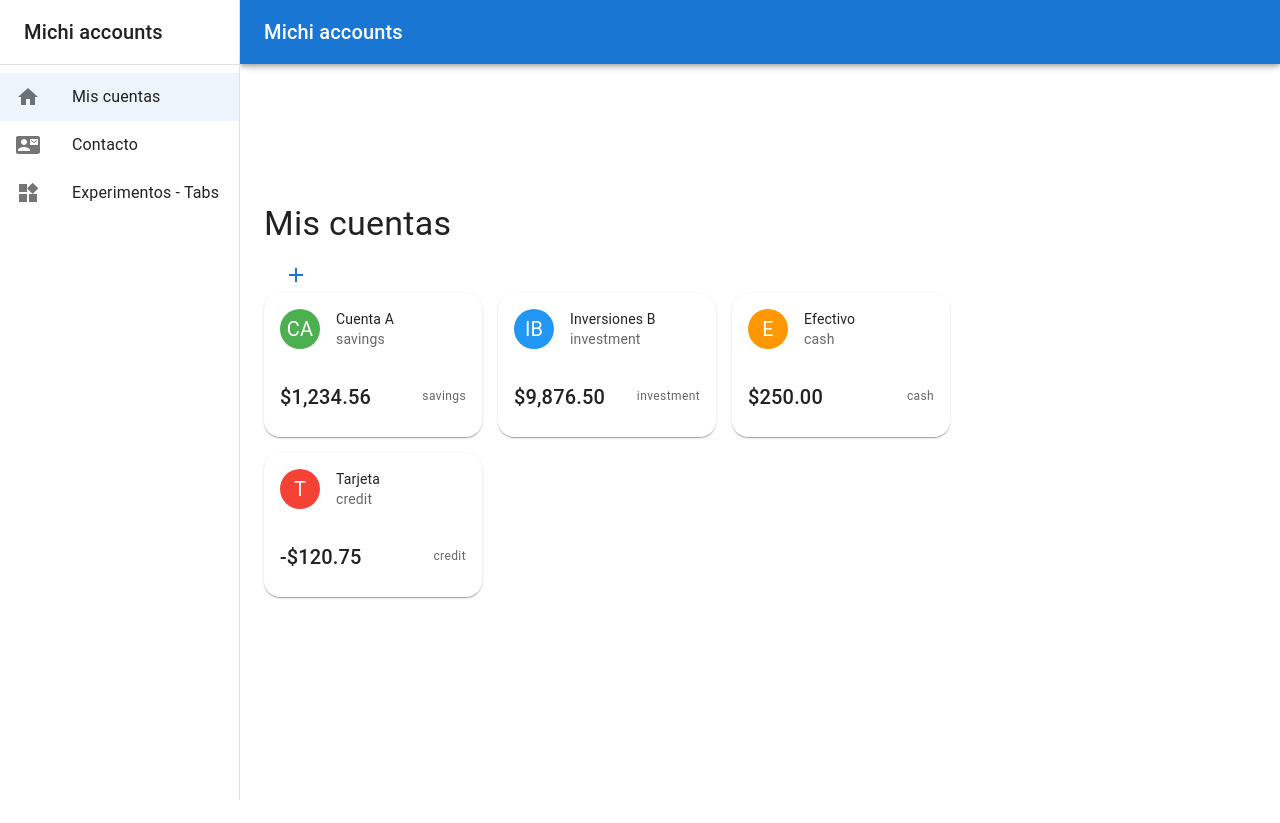
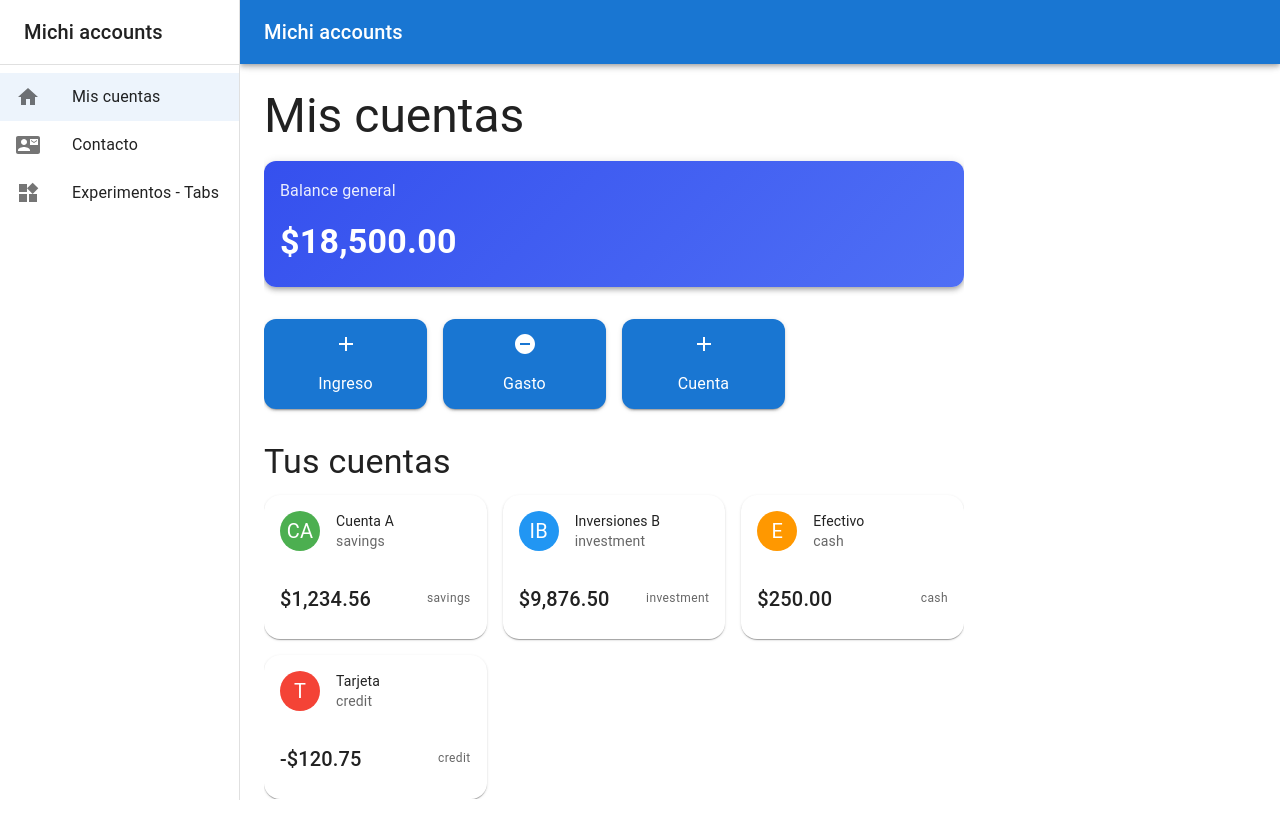
Before and after one commit to FerLaw1307/react-fer, a React (Vite) app: page / in a window 1280 px wide. Before the commit the page ends 800 px from the top, so only its background shows below. Built offline with nearby package versions, Linux system fonts and the light colour scheme.

Commit message:
layout for home page, general balance section, main actions, my accounts

```diff
--- a/src/components/Layout.tsx
+++ b/src/components/Layout.tsx
@@ -106,9 +106,11 @@ export default function Layout() {
         </Drawer>
       </Box>
 
-      <Box component="main" sx={{ flexGrow: 1, p: 3 }}>
-        {/* <Toolbar /> */}
-        <Outlet />
+      <Box component="main" sx={{ flexGrow: 1, p: 3, display: "flex", flexDirection: "column", minHeight: "100vh" }}>
+        <Toolbar /> {/* Espaciador para el AppBar fijo */}
+        <Box sx={{ flexGrow: 1, overflowY: "auto" }}>
+          <Outlet />
+        </Box>
       </Box>
     </Box>
   );
--- a/src/pages/Home/Home.tsx
+++ b/src/pages/Home/Home.tsx
@@ -5,9 +5,10 @@ import CircularProgress from "@mui/material/CircularProgress";
 import Alert from "@mui/material/Alert";
 import AccountCard from "../../components/account/account-card";
 import { useAccounts } from "../../hooks/useAccounts";
-import { Button, Menu, MenuItem } from "@mui/material";
+import { Button, Card, CardContent, Icon, Menu, MenuItem } from "@mui/material";
 import AddIcon from "@mui/icons-material/Add";
 import React from "react";
+import { RemoveCircle } from "@mui/icons-material";
 
 export default function Home() {
   // const listAccount = [new AccountViewModel()];
@@ -21,37 +22,76 @@ export default function Home() {
   const handleClose = () => {
     setAnchorEl(null);
   };
+  const balance: number = 18500;
+  const buttons = [
+    { label: "Ingreso", icon: <AddIcon /> },
+    { label: "Gasto", icon: <RemoveCircle /> },
+    { label: "Cuenta", icon: <AddIcon /> },
+  ];
   return (
     <Box>
-      <Typography variant="h4" gutterBottom>
+      <Typography variant="h3" gutterBottom>
         Mis cuentas
       </Typography>
-      <Button
-        id="basic-button"
-        aria-controls={open ? 'basic-menu' : undefined}
-        aria-haspopup="true"
-        aria-expanded={open ? 'true' : undefined}
-        onClick={handleClick}
-      >
-        <AddIcon></AddIcon>
-      </Button>
-      <Menu
-        id="basic-menu"
-        anchorEl={anchorEl}
-        open={open}
-        onClose={handleClose}
-        slotProps={{
-          paper: {
-            'aria-labelledby': 'basic-button',
-          },
+
+      {/* Contenedor centrado para la tarjeta de balance */}
+      <Box sx={{ display: "flex", justifyContent: "center", mb: 4 }}>
+        <Card
+          sx={{
+            width: { xs: "100%", sm: "100%", md: 700 },
+            borderRadius: 3,
+            background: "linear-gradient(135deg, #3550EE, #4F6FF5)",
+            color: "white",
+            boxShadow: { xs: 2, sm: 4 },
           }}
         >
-        <MenuItem onClick={handleClose}>Profile</MenuItem>
-        <MenuItem onClick={handleClose}>My account</MenuItem>
-        <MenuItem onClick={handleClose}>Logout</MenuItem>
-      </Menu>
+          <CardContent>
+            <Box
+              sx={{
+                display: "flex",
+                alignItems: "center",
+                mb: 2,
+                gap: 1,
+              }}
+            >
+              <Typography variant="subtitle1" sx={{ opacity: 0.9, textAlign: "center" }}>
+                Balance general
+              </Typography>
+            </Box>
 
+            <Typography variant="h4" fontWeight="bold">
+              {balance.toLocaleString("en-US", {
+                style: "currency",
+                currency: "USD",
+              })}
+            </Typography>
+          </CardContent>
+        </Card>
+      </Box>
 
+      {/* Grid de 2 columnas para los botones */}
+      <Grid container spacing={2} sx={{ mb: 4 }}>
+        {buttons.map((btn) => (
+          <Grid item xs={6} sm={6} md={3} key={btn.label}>
+            <Button
+              fullWidth
+              variant="contained"
+              sx={{
+                height: 90,
+                borderRadius: 3,
+                flexDirection: "column",
+                textTransform: "none",
+                gap: 1,
+              }}
+            >
+              <Box>{btn.icon}</Box>
+              <Typography>{btn.label}</Typography>
+            </Button>
+          </Grid>
+        ))}
+      </Grid>
+
+      {/* Cuentas del usuario */}
       {loading && (
         <Box sx={{ display: "flex", justifyContent: "center", py: 4 }}>
           <CircularProgress />
@@ -65,6 +105,10 @@ export default function Home() {
       )}
 
       {!loading && accounts.length > 0 && (
+        <>
+          <Typography variant="h4" gutterBottom sx={{ mt: 3 }}>
+            Tus cuentas
+          </Typography>
           <Grid container spacing={2}>
             {accounts.map((acc) => (
               <Grid item xs={12} sm={6} md={4} key={acc.id}>
@@ -72,6 +116,7 @@ export default function Home() {
               </Grid>
             ))}
           </Grid>
+        </>
       )}
 
       {!loading && accounts.length === 0 && !error && (
```
Lines whose indentation alone changed are shown as unchanged.
